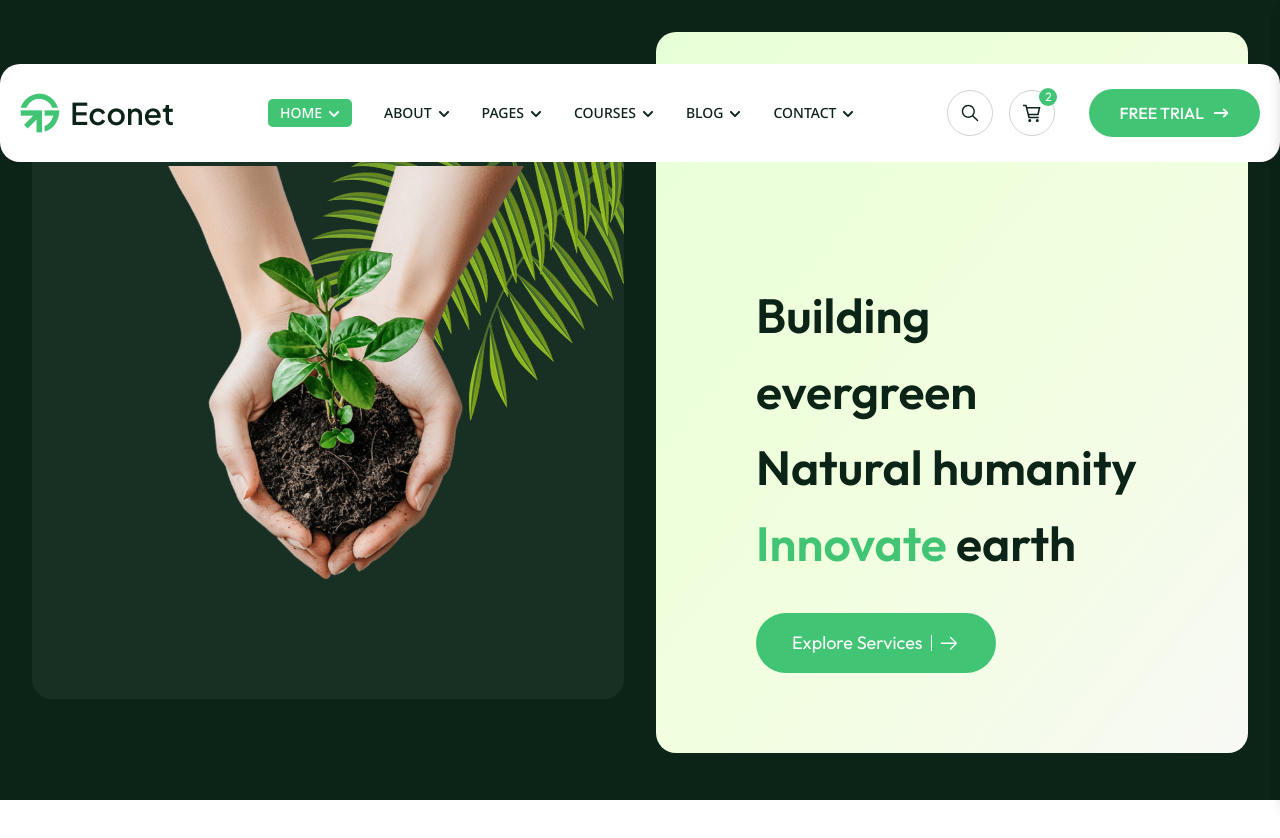
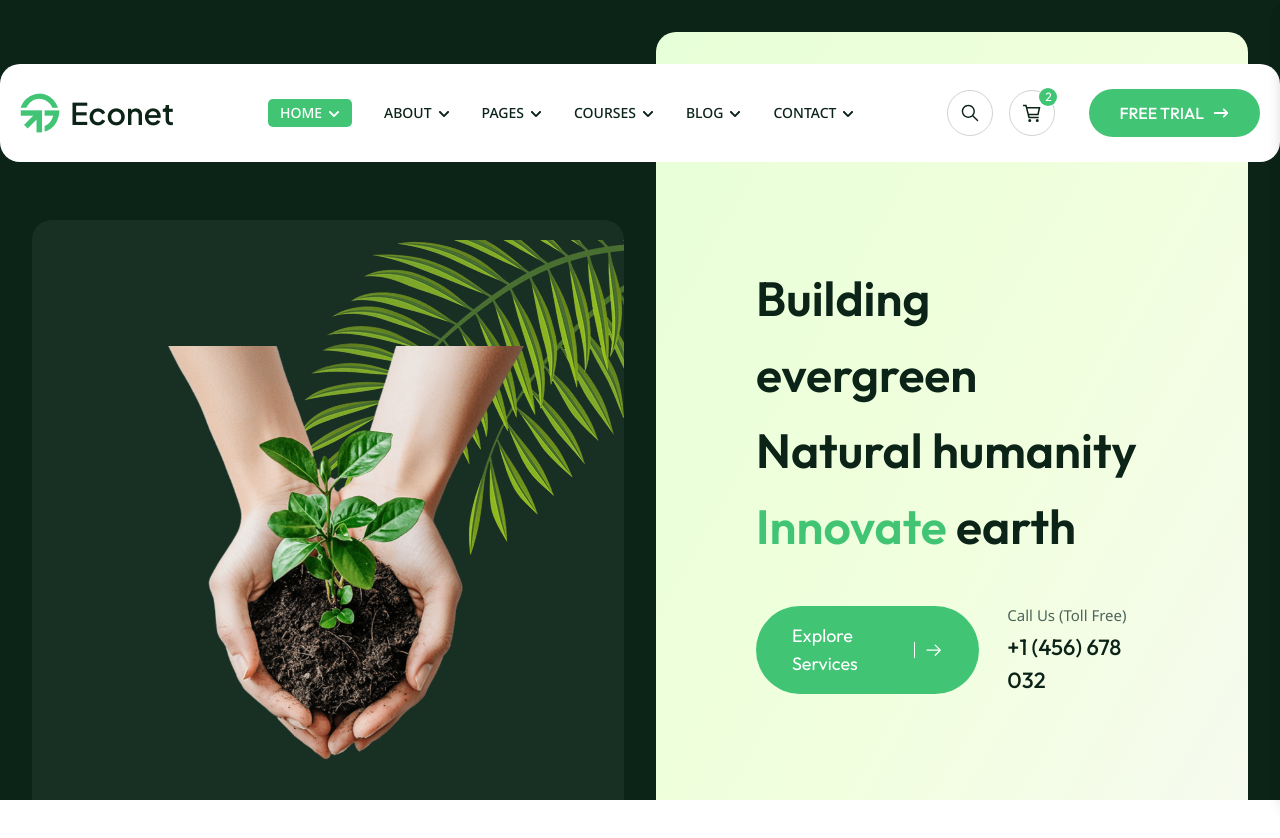
Before and after one commit to jisan5620jk/econet, a React (Vite) app: page / in a window 1280 px wide. Shown: the top 838 px of the page. Built offline with nearby package versions, Linux system fonts and the light colour scheme.

Commit message:
Update Banner component

```diff
--- a/src/Component1/Banner/Banner.jsx
+++ b/src/Component1/Banner/Banner.jsx
@@ -12,7 +12,7 @@ const Banner = () => {
   return (
     <section className="bg-SecondaryColor-0 px-8 pt-8 flex items-center relative z-10 overflow-hidden">
       <div className="w-full grid lg:grid-cols-2 items-center gap-8">
-        <div className="bg-BodyBgDark-0 flex justify-center px-[100px] pb-[120px] pt-20 rounded-[20px] relative overflow-hidden">
+        <div className="bg-BodyBgDark-0 flex justify-center px-[100px] pb-[120px] pt-[126px] rounded-[20px] relative overflow-hidden">
           <div>
             <img
               src={bannerImg}
@@ -44,7 +44,7 @@ const Banner = () => {
             className="absolute bottom-[60px] animate-rotate hidden md:block lg:hidden 2xl:block"
           />
         </div>
-        <div className="bg-gradient-to-tl from-BodyBg-0 via-BoxBg2-0 to-BoxBg3-0 px-[100px] pt-[245px] pb-20 rounded-[20px] relative overflow-hidden">
+        <div className="bg-gradient-to-tl from-BodyBg-0 via-BoxBg2-0 to-BoxBg3-0 px-[100px] pt-[228px] pb-[102px] rounded-[20px] relative overflow-hidden">
           <h1 className="font-Outfit font-semibold text-HeadingColor-0 text-[26px] leading-[32px] sm:text-[36px] sm:leading-[42px] md:text-[56px] md:leading-[62px] lg:text-[42px] lg:leading-[48px] xl:text-[48px] xl:leading-[76px] 2xl:text-[74px] 2xl:leading-[78px]">
             Building evergreen
             <br />
@@ -52,11 +52,37 @@ const Banner = () => {
             <br />
             <span className="text-PrimaryColor-0">Innovate</span> earth
           </h1>
-          <div className="mt-8">
+          <div className="mt-10 flex items-center gap-7">
             <PrimaryButton as="link" href="/about">
               Explore Services <GoArrowRight size={22} />
             </PrimaryButton>
-            <div></div>
+            <div>
+              <h6 className="font-NotoSans text-[15px] text-TextColor-0 mb-1">
+                Call Us (Toll Free)
+              </h6>
+              <a
+                href="calto:+1456678032"
+                title="+1 (456) 678 032"
+                className="font-Outfit text-[22px] font-medium text-HeadingColor-0"
+              >
+                +1 (456) 678 032
+              </a>
+            </div>
+          </div>
+          <div className="flex justify-between mt-[136px] pt-5 border-t border-SecondaryColor-0">
+            <div>
+              <h5 className="font-Outfit font-medium text-HeadingColor-0 text-lg leading-7">
+                We’re Since <span className="text-PrimaryColor-0">1998</span>
+                <br />
+                Based in USA
+              </h5>
+            </div>
+            <div>
+              <p className="font-NotoSans text-TextColor-0 max-w-[390px]">
+                Econet is a nonprofit environmental organizations dedicated to
+                protecting planet through sustainable community empowerment.
+              </p>
+            </div>
           </div>
 
           <div className="absolute z-10 top-5 right-0 hidden md:block lg:hidden 2xl:block">
```
